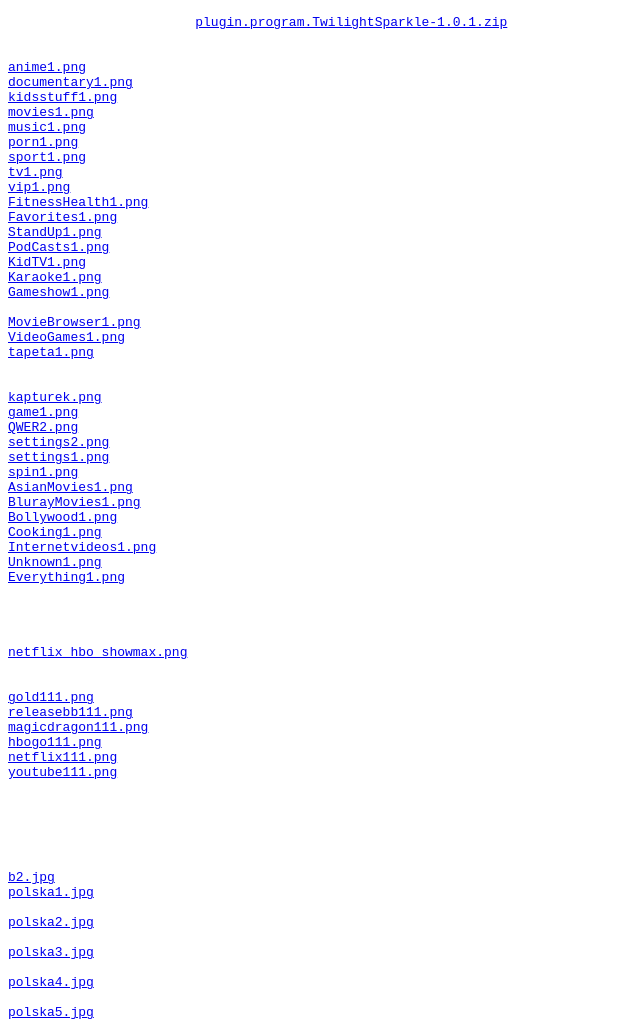
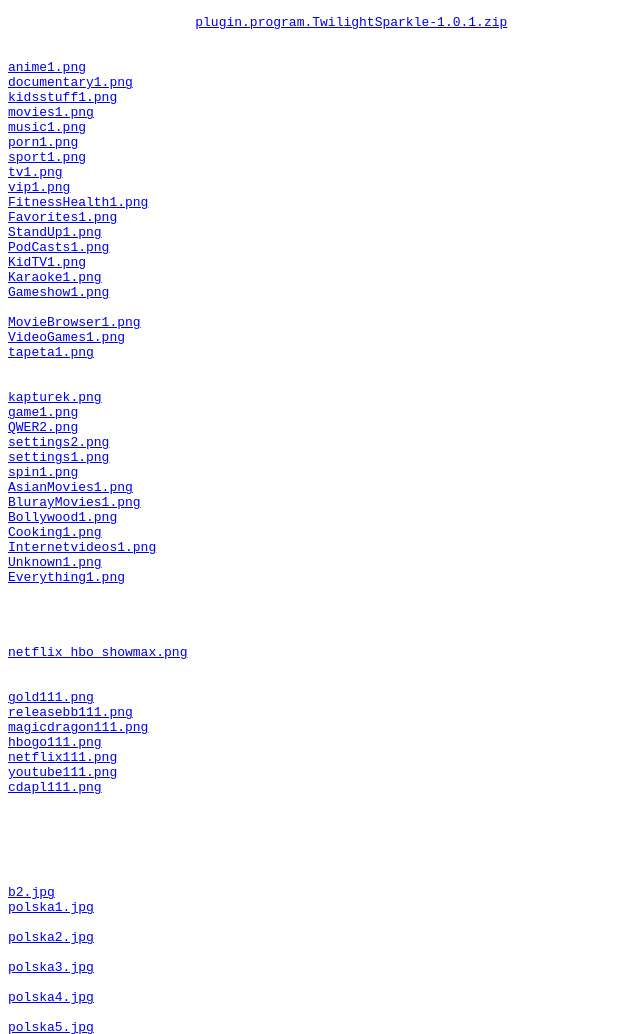
Before and after one commit to anon2018/TwilightSparkle, a plain HTML site: page docs/index.html in a window 1280 px wide. Shown: the part 66-1100 px from the top of the page, without its empty margins (0-640 px from the left). Drawn offline with Linux system fonts and the light colour scheme.

Commit message:
Update index.html

```diff
--- a/docs/index.html
+++ b/docs/index.html
@@ -57,6 +57,7 @@
 <a href="hbogo111.png">hbogo111.png</a>
 <a href="netflix111.png">netflix111.png</a>
 <a href="youtube111.png">youtube111.png</a>
+<a href="cdapl111.png">cdapl111.png</a>
 
 
 
```
